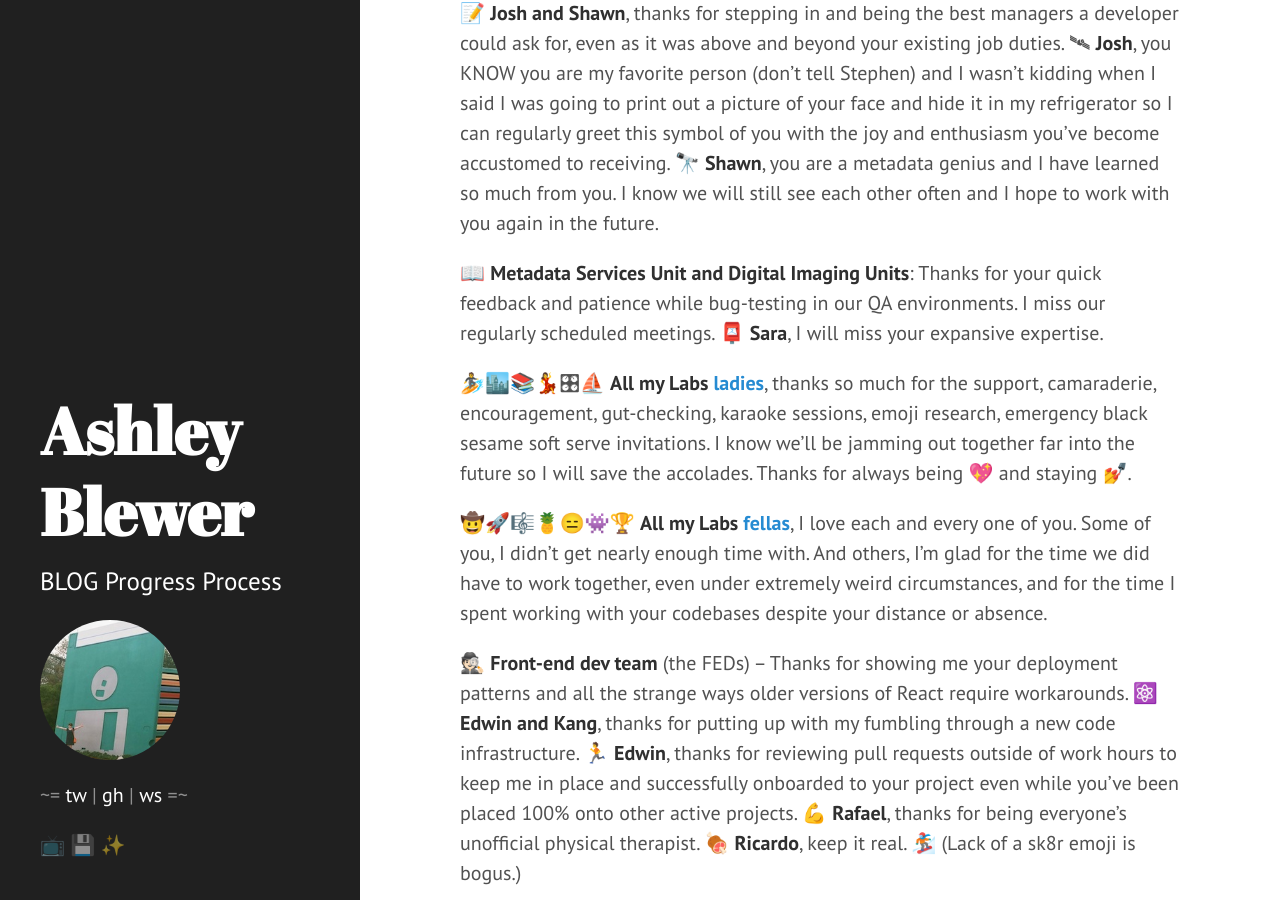
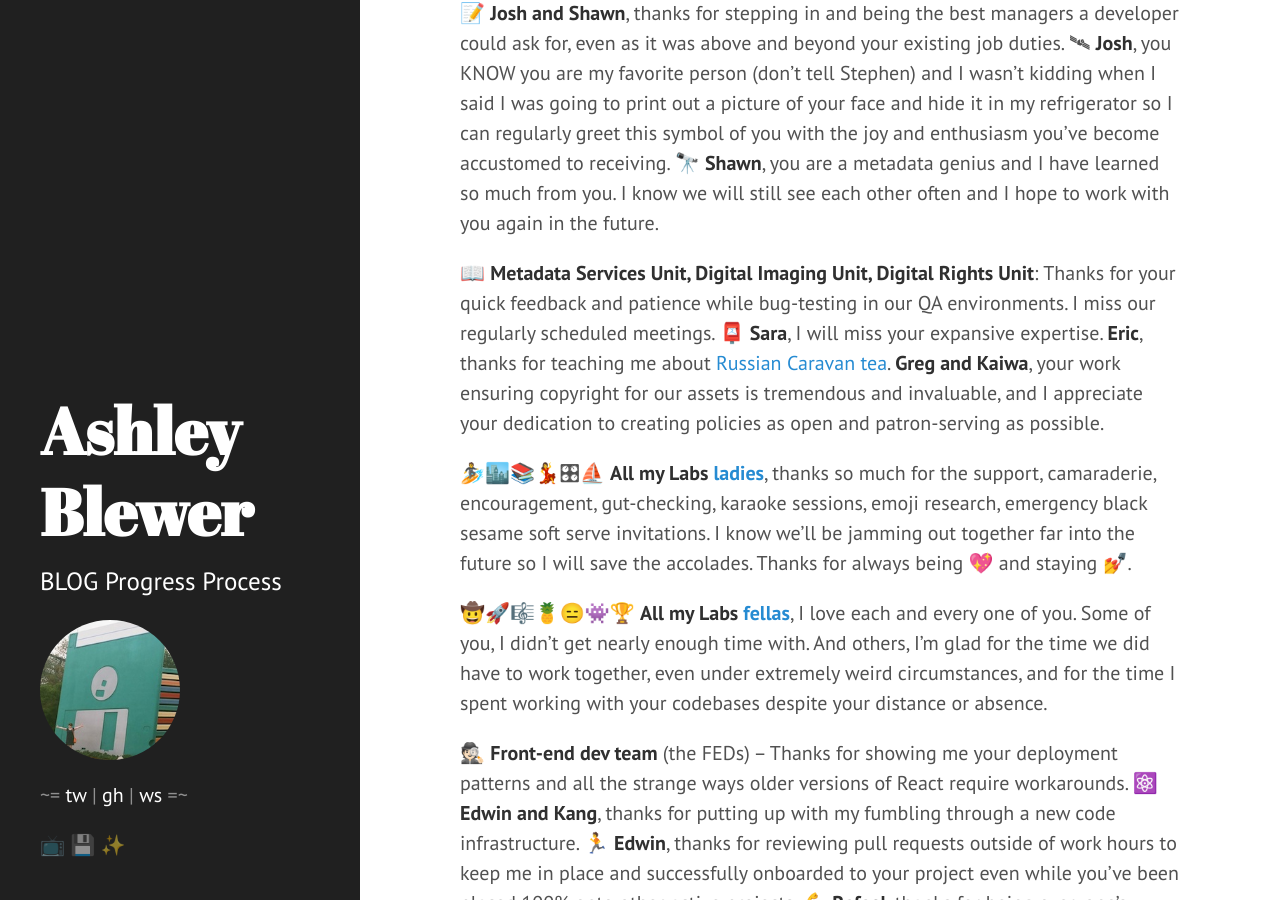
Before and after one commit to ablwr/ablwr.github.io, a Jekyll site: the page built from _posts/2017-08-04-thanks-team-my-time-at-nypl.md, in a window 1280 px wide and 900 px high, scrolled down 1202 px. Built offline with Jekyll 4.4.1, drawn with Linux system fonts in a browser that asks for light colours.

Commit message:
shoutout to eric and greg and kaiwa

```diff
--- a/_posts/2017-08-04-thanks-team-my-time-at-nypl.md
+++ b/_posts/2017-08-04-thanks-team-my-time-at-nypl.md
@@ -16,7 +16,7 @@ I have a lot of people to thank for sharing this time with me. 🙏
 
 📝 **Josh and Shawn**, thanks for stepping in and being the best managers a developer could ask for, even as it was above and beyond your existing job duties. 🛰 **Josh**, you KNOW you are my favorite person (don't tell Stephen) and I wasn't kidding when I said I was going to print out a picture of your face and hide it in my refrigerator so I can regularly greet this symbol of you with the joy and enthusiasm you've become accustomed to receiving. 🔭 **Shawn**, you are a metadata genius and I have learned so much from you. I know we will still see each other often and I hope to work with you again in the future.
 
-📖 **Metadata Services Unit and Digital Imaging Units**: Thanks for your quick feedback and patience while bug-testing in our QA environments. I miss our regularly scheduled meetings. 📮 **Sara**, I will miss your expansive expertise.
+📖 **Metadata Services Unit, Digital Imaging Unit, Digital Rights Unit**: Thanks for your quick feedback and patience while bug-testing in our QA environments. I miss our regularly scheduled meetings. 📮 **Sara**, I will miss your expansive expertise. **Eric**, thanks for teaching me about [Russian Caravan tea](https://en.wikipedia.org/wiki/Russian_Caravan). **Greg and Kaiwa**, your work ensuring copyright for our assets is tremendous and invaluable, and I appreciate your dedication to creating policies as open and patron-serving as possible.
 
 🏄‍🏙📚💃🎛⛵️ **All my Labs [ladies](https://www.youtube.com/watch?v=NsBRg2fs_3U)**, thanks so much for the support, camaraderie, encouragement, gut-checking, karaoke sessions, emoji research, emergency black sesame soft serve invitations. I know we'll be jamming out together far into the future so I will save the accolades. Thanks for always being 💖 and staying 💅.
 
```
